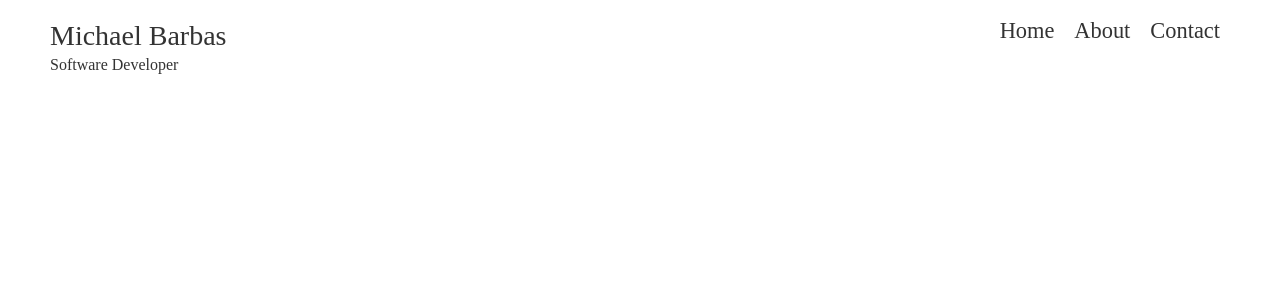
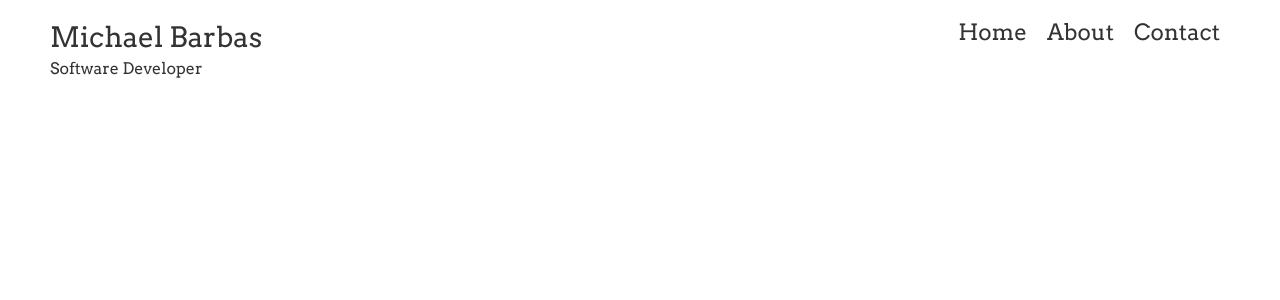
Before and after one commit to michaelbarbas/portfolio-barbas-, a React (Create React App) app: page / in a window 1280 px wide. Shown: the top 300 px of the page. Built offline with nearby package versions, Linux system fonts and the light colour scheme.

Commit message:
another attempt to fix navbar formatting issue

```diff
--- a/public/index.html
+++ b/public/index.html
@@ -23,7 +23,7 @@
 
     <!-- <link rel="stylesheet" href="https://cdnjs.cloudflare.com/ajax/libs/font-awesome/4.7.0/css/font-awesome.min.css"> -->
 
-    <!-- <link href="https://fonts.googleapis.com/css2?family=Arvo&display=swap" rel="stylesheet">  -->
+    <link href="https://fonts.googleapis.com/css2?family=Arvo&display=swap" rel="stylesheet">
 
     <title>Michael Barbas</title>
 
--- a/src/components/nav/navbar.js
+++ b/src/components/nav/navbar.js
@@ -7,7 +7,6 @@
 
 const Nav = styled_comp.nav`
 
-@import url('https://fonts.googleapis.com/css2?family=Arvo&display=swap');
 
 
 font-family: 'Arvo', serif;
```
